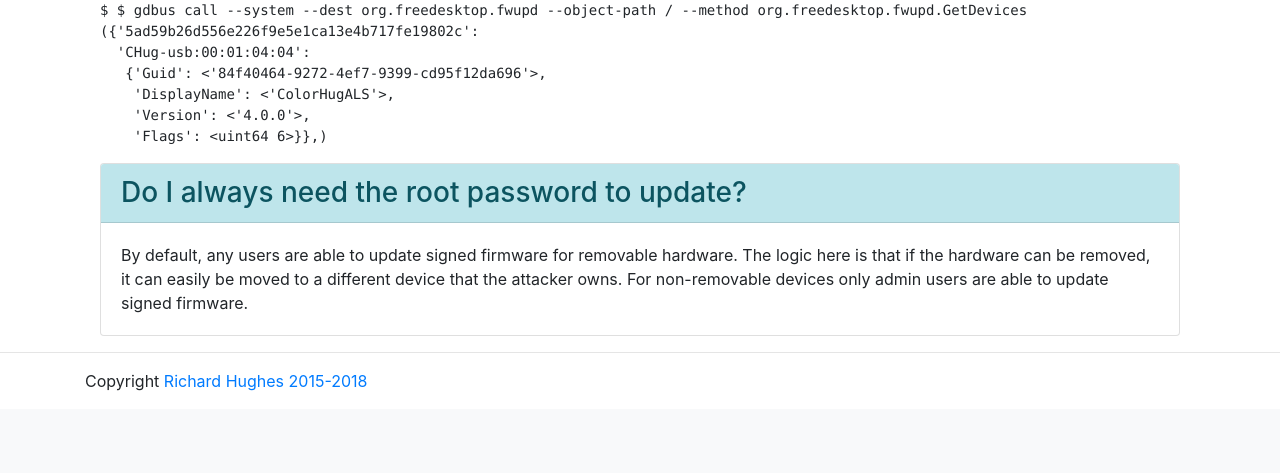
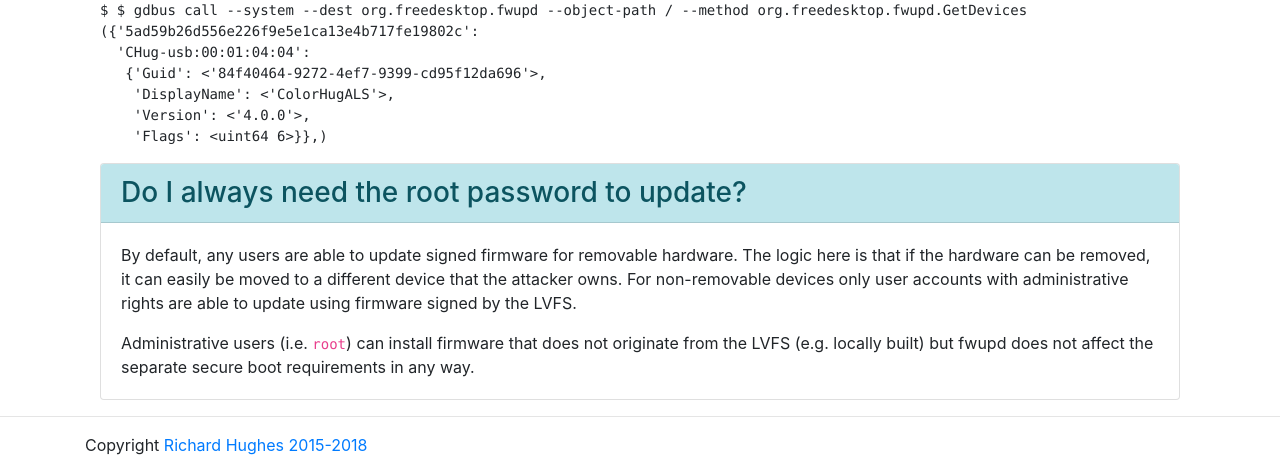
Before and after one commit to wiktor-k/lvfs-website, a Flask app: page /users in a window 1280 px wide. Shown: the part 3054-3527 px from the top of the page. Before the commit the page ends 3445 px from the top, so only its background shows below. Run offline with Flask 2, Linux system fonts and the light colour scheme; parts of the project's set-up code (start-up, migrations or seed data) failed here and were passed over; some libraries are stand-ins or nearby versions.

Commit message:
Clarify a statement about signing
It confused one ODM how fwupd was able to get around the SecureBoot signing
requirements.

```diff
--- a/app/templates/docs-users.html
+++ b/app/templates/docs-users.html
@@ -120,7 +120,13 @@ $ $ gdbus call --system --dest org.freedesktop.fwupd --object-path / --method or
       By default, any users are able to update signed firmware for removable hardware.
       The logic here is that if the hardware can be removed, it can easily be moved to
       a different device that the attacker owns.
-      For non-removable devices only admin users are able to update signed firmware.
+      For non-removable devices only user accounts with administrative rights
+      are able to update using firmware signed by the LVFS.
+    </p>
+    <p class="card-text">
+      Administrative users (i.e. <code>root</code>) can install firmware that
+      does not originate from the LVFS (e.g. locally built) but fwupd does
+      not affect the separate secure boot requirements in any way.
     </p>
   </div>
 </div>
```
